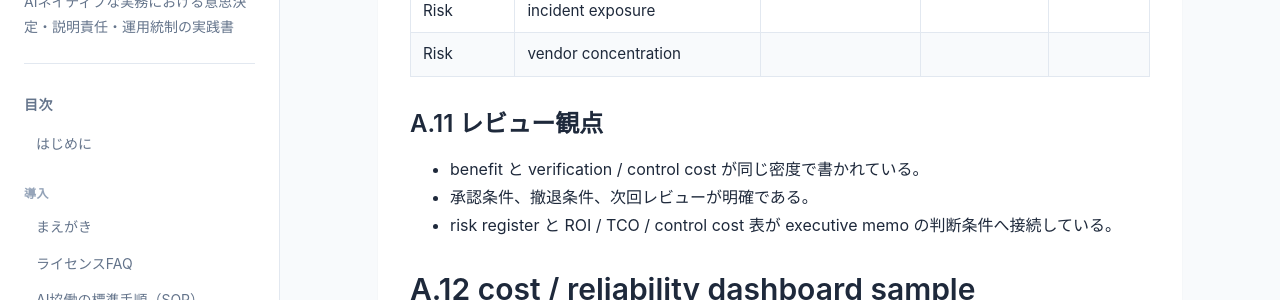
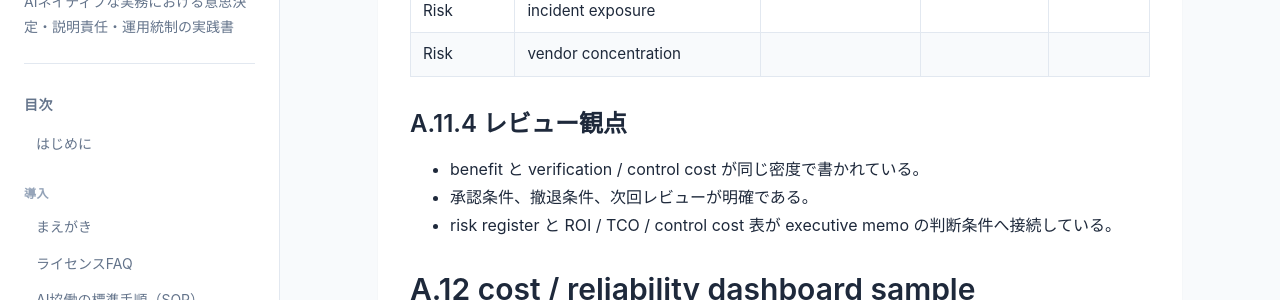
Before and after one commit to itdojp/ai-era-engineers-mind-book, a Jekyll site: the page built from docs/appendices/templates.md, in a window 1280 px wide and 900 px high, scrolled down 16687 px. Shown: the part 151-451 px from the top of the window. Built offline with Jekyll 4.4.1, drawn with Linux system fonts in a browser that asks for light colours.

Commit message:
docs: fix appendix a section numbering
Agent-Logs-Url: https://github.com/itdojp/ai-era-engineers-mind-book/sessions/2f212424-7d88-44a4-98ba-f2b4dc2aef30

Co-authored-by: ootakazuhiko <35311842+ootakazuhiko@users.noreply.github.com>

```diff
--- a/docs/appendices/templates.md
+++ b/docs/appendices/templates.md
@@ -579,7 +579,7 @@ Executive memo は、経営層へ AI投資、統制、リスク受容、撤退
 | Risk | incident exposure | | | |
 | Risk | vendor concentration | | | |
 
-### A.11 レビュー観点
+### A.11.4 レビュー観点
 
 - benefit と verification / control cost が同じ密度で書かれている。
 - 承認条件、撤退条件、次回レビューが明確である。
```
